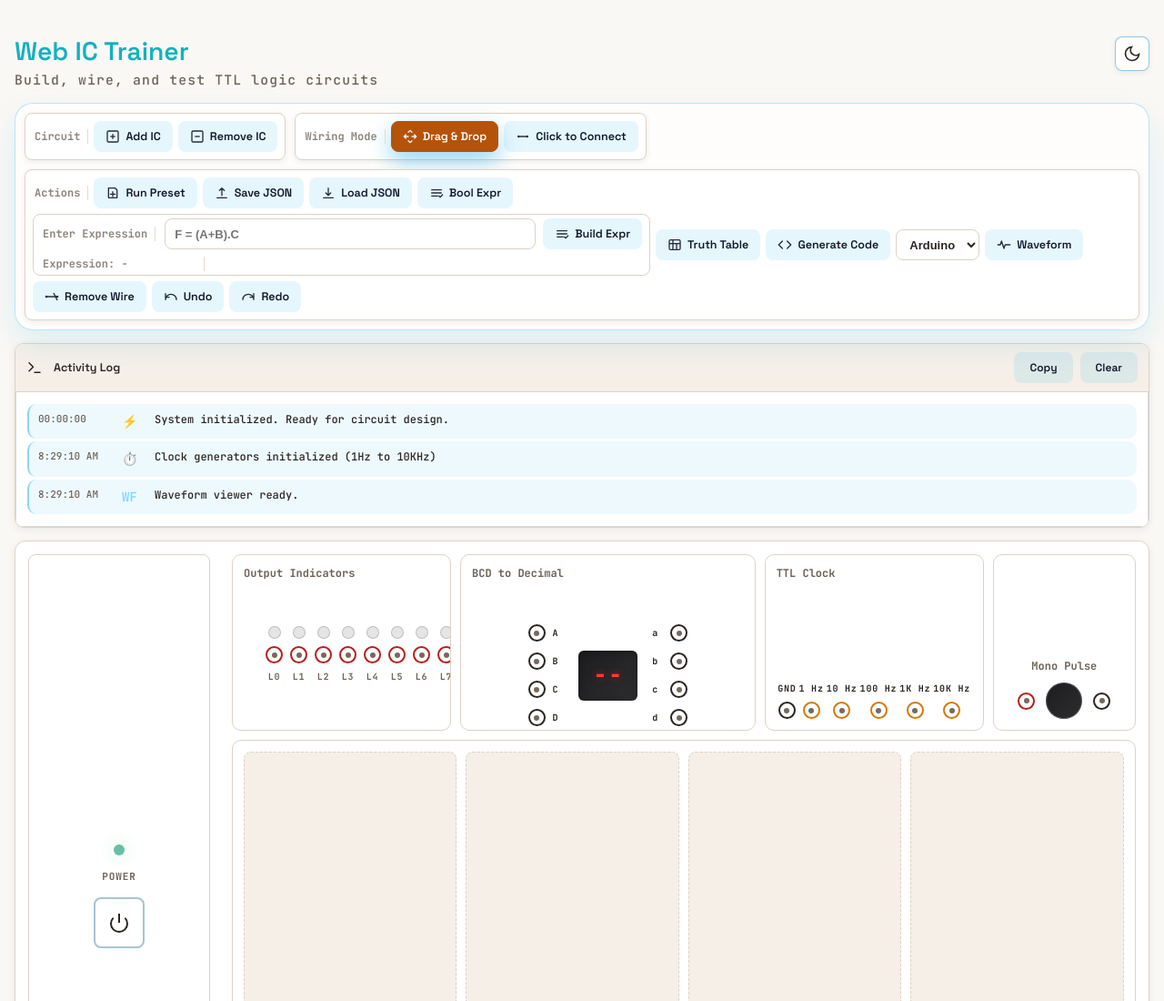
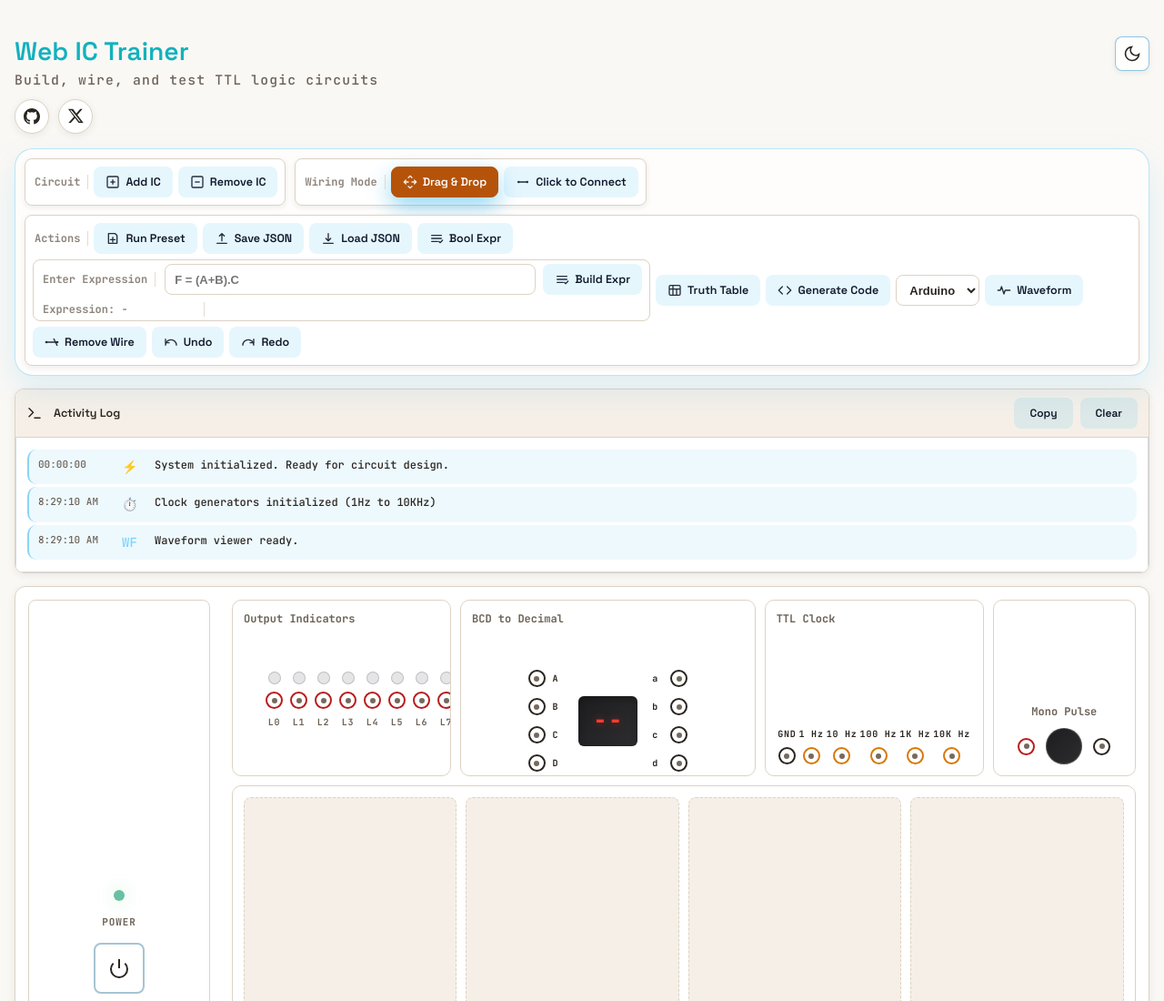
Before and after one commit to advaitharyag/WebIC-Trainer, a plain HTML site: page index.html in a window 1280 px wide. Shown: the top 1100 px of the page at 91% size. Drawn offline with Linux system fonts and the light colour scheme.

Commit message:
added github and X redirect links

```diff
--- a/index.html
+++ b/index.html
@@ -93,6 +93,42 @@
             max-width: 1400px;
         }
 
+        .social-links {
+            display: inline-flex;
+            gap: 10px;
+            margin-top: 12px;
+        }
+
+        .social-link {
+            width: 38px;
+            height: 38px;
+            border-radius: 50%;
+            background: var(--color-surface);
+            border: 1px solid var(--color-border);
+            display: inline-flex;
+            align-items: center;
+            justify-content: center;
+            color: var(--color-text);
+            box-shadow: 0 2px 8px var(--color-shadow);
+            transition: transform 0.2s ease, box-shadow 0.2s ease, color 0.2s ease;
+        }
+
+        .social-link:hover {
+            transform: translateY(-1px);
+            box-shadow: 0 4px 12px var(--color-shadow);
+            color: var(--color-accent);
+        }
+
+        .social-link:active {
+            transform: scale(0.96);
+        }
+
+        .social-link svg {
+            width: 18px;
+            height: 18px;
+            fill: currentColor;
+        }
+
         .theme-toggle {
             position: absolute;
             top: 0;
@@ -2496,6 +2532,22 @@
     <div class="header">
         <h1>Web IC Trainer</h1>
         <p>Build, wire, and test TTL logic circuits</p>
+        <div class="social-links" aria-label="Social links">
+            <a class="social-link" href="https://github.com/advaitharyag/WebIC-Trainer" target="_blank" rel="noopener noreferrer"
+                aria-label="GitHub Repository">
+                <svg viewBox="0 0 16 16" aria-hidden="true">
+                    <path
+                        d="M8 0C3.58 0 0 3.58 0 8a8.01 8.01 0 0 0 5.47 7.59c.4.07.55-.17.55-.38 0-.19-.01-.82-.01-1.49-2.01.37-2.53-.49-2.69-.94-.09-.23-.48-.94-.82-1.13-.28-.15-.68-.52-.01-.53.63-.01 1.08.58 1.23.82.72 1.21 1.87.87 2.33.66.07-.52.28-.87.5-1.07-1.78-.2-3.64-.89-3.64-3.95 0-.87.31-1.58.82-2.14-.08-.2-.36-1.02.08-2.12 0 0 .67-.21 2.2.82a7.65 7.65 0 0 1 4 0c1.53-1.04 2.2-.82 2.2-.82.44 1.1.16 1.92.08 2.12.51.56.82 1.27.82 2.14 0 3.07-1.87 3.75-3.65 3.95.29.25.54.73.54 1.48 0 1.07-.01 1.93-.01 2.2 0 .21.15.46.55.38A8.01 8.01 0 0 0 16 8c0-4.42-3.58-8-8-8Z" />
+                </svg>
+            </a>
+            <a class="social-link" href="https://x.com/advaitharyag" target="_blank" rel="noopener noreferrer"
+                aria-label="X Profile">
+                <svg viewBox="0 0 16 16" aria-hidden="true">
+                    <path
+                        d="M12.6.75h2.286l-4.997 5.71 5.879 7.79h-4.604L7.56 9.56 3.437 14.25H1.15l5.347-6.093L.86.75h4.72l3.257 4.307L12.6.75Zm-.801 12.136h1.267L4.172 2.06H2.813l8.986 10.826Z" />
+                </svg>
+            </a>
+        </div>
         <div class="theme-toggle" id="theme-toggle">
             <svg class="moon-icon" viewBox="0 0 24 24">
                 <path d="M21 12.79A9 9 0 1 1 11.21 3 7 7 0 0 0 21 12.79z"></path>
```
